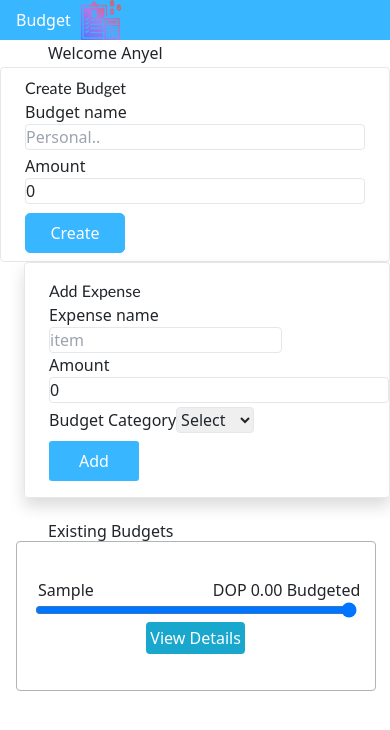
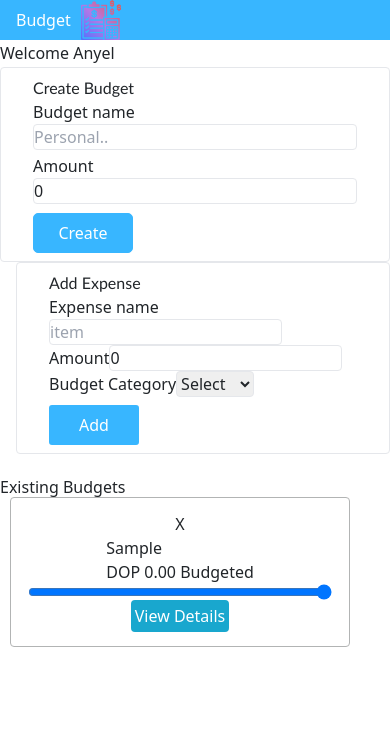
Before and after one commit to alex03-r/budgetApp, a React (Vite) app: page / in a window 390 px wide. Both pictures are taken after typing "Sample" into the empty fields and a click on the button "Create". Shown: the top 730 px of the page. Built offline with nearby package versions, Linux system fonts and the light colour scheme.

Commit message:
apply the responsiveness

```diff
--- a/src/Components/AddExpenses.tsx
+++ b/src/Components/AddExpenses.tsx
@@ -95,20 +95,23 @@ export function AddExpenses() {
     return (
 
         // box-expense
-        <div className="border-solid shadow border-1 rounded sm:w-40 md:w-2/5 lg:w-2/5 ms-4 py-3">
+        <div className="sm:w-2/4 md:w-2/5 lg:1/3 xl:1/5 2xl:w-1/5 rounded border-1  border-solid border-gray shadow-md ms-3 p-2 ">
+            {/* border-solid shadow border-1 rounded sm:w-40 md:w-2/5 lg:w-2/5 ms-4 py-3 */}
             <div className="flex flex-column ms-4">
             {/* box-expense-parent */}
                 <label className="title font-sans ">Add Expense</label>
                 {/* box-inside-expense */}
-                <div className="flex gap-4 w-11/12">
+                <div className="flex gap-2 ">
+                {/* w-11/12 */}
                     <div className=" flex flex-column " >
                         {/* container-input */}
                         <label>Expense name</label>
                         <input className="border-1 rounded border-solid border-zinc-900  " name="name" value={values.name} onChange={(e) => onAddFields(e) } placeholder="item" type="text" />
                     </div>
-                    <div className="container-input">
+                    <div className=" flex flex-col flex-wrap ">
+                    {/* container-input */}
                         <label  >Amount</label>
-                        <input className="border-1 rounded border-solid border-zinc-900 w-9/12 " name="amount" value={values.amount} onChange={(e) => onAddFields(e) }  placeholder="0.00" />
+                        <input className="border-1 rounded border-solid border-zinc-900 sm:w-3/4 xl:w-2/4 " name="amount" value={values.amount} onChange={(e) => onAddFields(e) }  placeholder="0.00" />
                     </div>
 
                 </div>
--- a/src/Components/ExistingBudget.tsx
+++ b/src/Components/BudgetItem.tsx
@@ -1,19 +1,32 @@
 
-import { Budgets } from "../Contex/AppContex"
 import { formatWithCurrency, formatAmount, capitalizeName } from "../helpers/helper";
 import { Link } from "react-router-dom"
 
-export function ExistingBudget(props: Budgets) {
+interface BudgetsItem {
+  id:number;
+  name:string;
+  hasExpenses:Boolean;
+  amount:number;
+  rangeValue:number;
+  spent:number;
+  remaining:number;
+  onDeleteBudget: (id:number) => void
+
+}
+
+export function BudgetItem(props: BudgetsItem) {
 
 
   return (
-    <div className="budget-box" key={props.id}>
-      <div style={{ display: "flex", width: "90%", justifyContent: "space-between", marginLeft: "2%" }} >
+    <div className="budget-box " key={props.id}>
+    <div className=" w-full justify-self-start cursor-pointer" onClick={ () => props.onDeleteBudget(props.id) } >X</div>
+      <div className="flex justify-between w-full px-2 " >
+
         <p>{capitalizeName(props.name)}</p>
         <p>{formatWithCurrency(props.amount)} Budgeted</p>
       </div>
       <input value={props.rangeValue} style={{ width: "90%" }} type="range" />
-      <div style={{ display: "flex", justifyContent: "space-between", marginTop: "4px", width: "90%" }} >
+      <div className=" flex justify-between w-full" >
         {props.hasExpenses && <p> {formatAmount(props.spent)} spent</p>}
         {props.hasExpenses && <p> {formatAmount(props.remaining)} remaining </p>}
       </div>
--- a/src/Components/CreationBuget.tsx
+++ b/src/Components/CreationBuget.tsx
@@ -51,7 +51,8 @@ export function CreationBuget() {
 
 
     return (
-        <div className="sm:w-1/5  md:w-2/5  xl:w-2/6 rounded border-1  border-solid border-gray shadow-md py-2 " >
+        <div className=" sm:w-2/5 md:w-2/5 lg:1/3 xl:1/5 2xl:w-1/5 rounded border-1  border-solid border-gray shadow-md p-2" >
+            {/* sm:w-1/5  md:w-2/5  xl:w-2/6 rounded border-1  border-solid border-gray shadow-md py-2 */}
             <div className="box-inside px-4 ">
                 <p className="title">Create Budget</p>
                 <div className="container-input" >
--- a/src/Components/ExistingBudgets.tsx
+++ b/src/Components/ExistingBudgets.tsx
@@ -1,21 +1,41 @@
 
 import "../styles/bugets.css"
-import { useContext ,useEffect } from "react"
+import { useContext } from "react"
 import { BudgetContex } from "../Contex/AppContex"
-import { ExistingBudget } from "./ExistingBudget"
+import { BudgetItem } from "./BudgetItem"
 
 export function ExistingBudgets(){
 
-    const { budgets } =  useContext(BudgetContex);
+    const { budgets, setBudgets, setExpenses, expenses } =  useContext(BudgetContex);
+
+
+    const onDeleteBudget = (id:number)  => {
+
+
+        let budgetToDelete = budgets.find(b => b.id == id);
+        if(budgetToDelete?.hasExpenses){
+            let filteredExpenses = expenses.filter(expense => expense.budget !== budgetToDelete?.name );
+            setExpenses(filteredExpenses)
+        }
+
+        let filteredBudgets = budgets.filter( budget => budget.id !== id);
+
+        setBudgets(filteredBudgets)
+
+
+
+
+    }
 
     return (
-        <div className=" flex flex-row  overflow-x-auto  ">
-            {/* existingBudgets */}
+     <>
+        <div className="flex sm:ms-5 md:ms-5 lg:ms-7 xl:ms-12 overflow-x-auto mb-3 me-3  "  >
                 {
                     budgets.map(bg => (
-                        <ExistingBudget key={bg.id}  { ...bg} />
+                        <BudgetItem key={bg.id} onDeleteBudget={onDeleteBudget}  { ...bg} />
                     ))
                 }
         </div>
+     </>
     )
 }
--- a/src/Components/ExpensenList.tsx
+++ b/src/Components/ExpensenList.tsx
@@ -5,47 +5,41 @@ import "../styles/bugets.css"
 
 export function ExpensesList() {
 
-
-  // let bugetStorage: string | null = localStorage.getItem("budgets")
-  // let parsedB: Budgets[] = JSON.parse(bugetStorage!)
-
   const { expenses } = useContext(BudgetContex)
 
   return (
-    <>
-      <table className=" flex flex-col ms-11 border rounded h-2/5 border-collapse ">
-      {/* table-parent */}
+    <div className=" sm:ms-7 lg:ms-10 xl:ms-14 sm:w-11/12" >
+      <table className="table-auto">
 
-       <div className=" flex flex-col " >
             <thead  >
-          <tr className="flex" >
-            <th className="border border-slate-300" >#</th>
-            <th className="border border-slate-300" >Name</th>
-            <th className="border border-slate-300">Budget</th>
-            <th className="border border-slate-300">Amount</th>
-            <th className="border border-slate-300">Action</th>
+              <tr className="" >
+              {/* flex justify-center */}
+                <th className="border border-slate-300 w-1/12" >#</th>
+                <th className="border border-slate-300 w-1/12" >Name</th>
+                <th className="border border-slate-300 w-1/12">Budget</th>
+                <th className="border border-slate-300 w-1/12">Amount</th>
+                <th className="border border-slate-300 w-1/12">Action</th>
               </tr>
             </thead>
-        <tbody style={{ width: "100%" }} >
+            <tbody className=" " >
+
               {
                 expenses.map((expense, i) => (
-               <tr key={expense.id} className="border-collapse  " >
+                  <tr key={expense.id} className=" border" >
+                    {/* border-collapse flex justify-center */}
                     {/* //  style={{ display: "flex", justifyContent: "space-between",  }} */}
-                <td className="border border-slate-300" >{i + 1}</td>
-                <td className="border border-slate-300">{capitalizeName(expense.name)}</td>
-                <td className="border border-slate-300">{capitalizeName(expense.budget)}</td>
-                <td className="border border-slate-300">{formatWithCurrency(expense.amount)}</td>
-                <button onClick={() => alert(expense.id)} className="btn btn-delete" >Delete</button>
+                    <td className=" border border-slate-300 w-1/6" >{i + 1}</td>
+                    <td className=" border border-slate-300 w-1/6">{capitalizeName(expense.name)}</td>
+                    <td className="border border-slate-300 w-1/6 ">{capitalizeName(expense.budget)}</td>
+                    <td className="border border-slate-300 w-1/6 ">{formatWithCurrency(expense.amount)}</td>
+                    <button onClick={() => alert(expense.id)} className=" bg-slate-200 btn btn-delete" >Delete</button>
                   </tr>
                 ))
               }
 
             </tbody>
+      </table>
     </div>
-
-
-      </table>
-    </>
   )
 
 
--- a/src/Contex/AppContex.tsx
+++ b/src/Contex/AppContex.tsx
@@ -21,6 +21,7 @@ interface ContexProps {
     expenses:Expenses[];
     budgetSelected:Budgets;
     setBudgets:React.Dispatch<React.SetStateAction<Budgets[]>>;
+    setExpenses:React.Dispatch<React.SetStateAction<Expenses[]>>;
     setRangeValue:React.Dispatch<React.SetStateAction<number>>;
     rangeValue:number;
 
@@ -105,7 +106,7 @@ export function AppContexProvider() {
     return (
         <div style={{ display:"flex", flexDirection:"column", justifyContent:"start", marginTop:"0px" , margin:"0px",padding:'0px', height:"100vh"}} >
             <Header/>
-            <BudgetContex.Provider value={{ budgets: budgets , addbuget:AddBudget, selectBudget, expenses, budgetSelected, addExpenses,setBudgets ,setRangeValue, rangeValue}}>
+            <BudgetContex.Provider value={{ budgets: budgets , addbuget:AddBudget, selectBudget, expenses, budgetSelected, addExpenses,setBudgets ,setRangeValue, rangeValue, setExpenses}}>
                 <Router>
                     <Routes>
                         <Route path="/" element={  <App/> } ></Route>
--- a/src/Pages/Home.tsx
+++ b/src/Pages/Home.tsx
@@ -13,25 +13,27 @@ export function Home() {
     const { expenses, budgets } = useContext(BudgetContex)
 
     return (
-        <div style={{ width: "100%", height: "100vh" }}   >
-            <h1 className="ms-5 text-4xl my-1 ">Welcome Anyel </h1>
-            <div className=" flex flex-row md:flex-col  h-auto ps-10 mb-4  2xl:w-72  ">
-                {/* "parent-box" */}
+        <div  style={{ width: "100%", height: "100vh" }}   >
+            <h1 className=" sm:ms-5 md:ms-8 lg:ms-10 text-4xl xl:ms-14 my-1 ">Welcome Anyel </h1>
+            <div className=" sm:ms-7 md:ms-8 lg:ms-10 xl:ms-14 sm:flex mb-4">
                 <CreationBuget />
                 <AddExpenses />
             </div>
-            <div style={{ padding: '0px', margin: "0px", width: "100%", height:"100vh" }}>
-                {budgets.length > 0 ?
-                    <>
-                        <h2 className="ms-5" >Existing Budgets</h2>
-                        <ExistingBudgets />
-                    </>
-                    : <h1 className="text-xl ms-5 my-4 ">No Budgets for now</h1>
+            <div>
+                {
+                    budgets.length > 0 ?
+                        <>
+                            <h2 className=" sm:ms-7 md:ms-8 lg:ms-10 xl:ms-14 " >Existing Budgets</h2>
+                            <ExistingBudgets />
+                        </>
+                        : <h1 className="text-xl sm:ms-7  md:ms-8 lg:ms-10  xl:ms-14 my-4 ">No Budgets for now. Please add one</h1>
                 }
                 {
                     expenses.length > 0 &&
                     <>
-                        <h3 style={{ marginLeft: "4%" }}>Exinsting expenses</h3> <ExpensesList /> </>
+                        <h3 className=" sm:ms-7 md:ms-7 lg:ms-10 xl:ms-14 " >Exinsting expenses</h3>
+                        <ExpensesList />
+                    </>
                 }
             </div>
         </div>
--- a/src/styles/bugets.css
+++ b/src/styles/bugets.css
@@ -90,6 +90,8 @@
 
 }
 
+
+
 .btn-create{
 
     background-color: #38b6ff;
@@ -162,12 +164,13 @@
      justify-content: center;
      align-items: center;
      height: 150px;
-     width: 360px;
+     width: 340px;
+     min-width: 300px;
      border-color: #B2B4B4;
      border-radius: 4px;
     border-width: 1px;
     border-style: solid;
-    margin-left: 4%;
+    margin-left: 10px;
 
 }
 .budget-box:hover{
```
Lines whose indentation alone changed are shown as unchanged.
